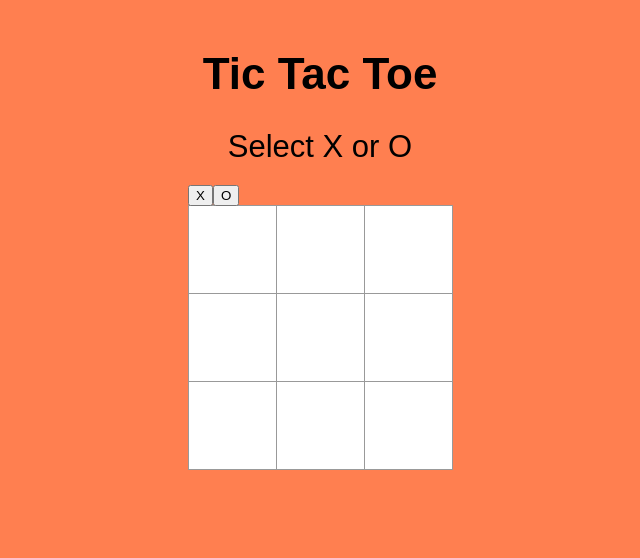
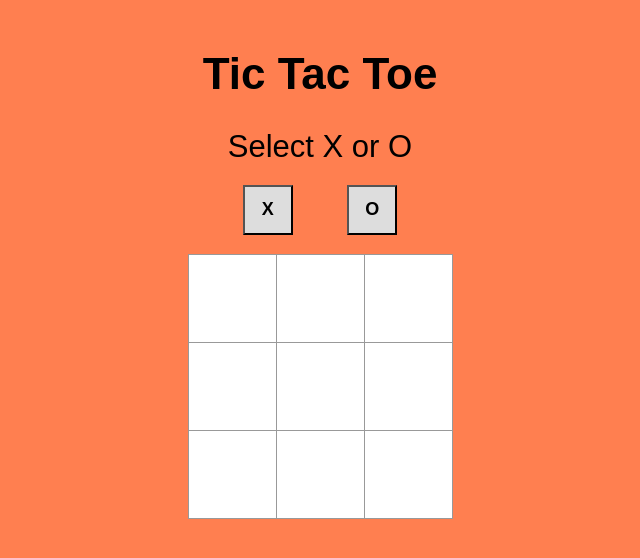
Before and after one commit to irshathahamed21/Tic-Tac-Toe-Game, a React (Create React App) app: page / in a window 1280 px wide. Shown: the top 558 px of the page, without its empty margins (295-935 px from the left). Built offline with nearby package versions, Linux system fonts and the light colour scheme.

Commit message:
updated app.css file

```diff
--- a/src/App.css
+++ b/src/App.css
@@ -13,12 +13,40 @@ ol, ul {
   content: "";
   display: table;
 }
+.Select {
+  font-size:25px;
+  text-align:center;
+}
+.butto {
+  width:50px;
+  height:50px;
+  padding:10px;
+  text-align: center;
+  margin-bottom: 20px;
+  color:black;
+  font-weight: 800;
+  background-color:#ddd;
+  font-size: 18px;
+
+}
+.status:before {
+  content:""
+}
+.flex-butt {
+  display:flex;
+  justify-content: space-evenly;
+
+}
+
 
 .status {
   margin-bottom: 20px;
   font-size:31px;
   text-align:center;
 
+}
+.status:before {
+  content:""
 }
 .titl {
   font-size:44px;
```
